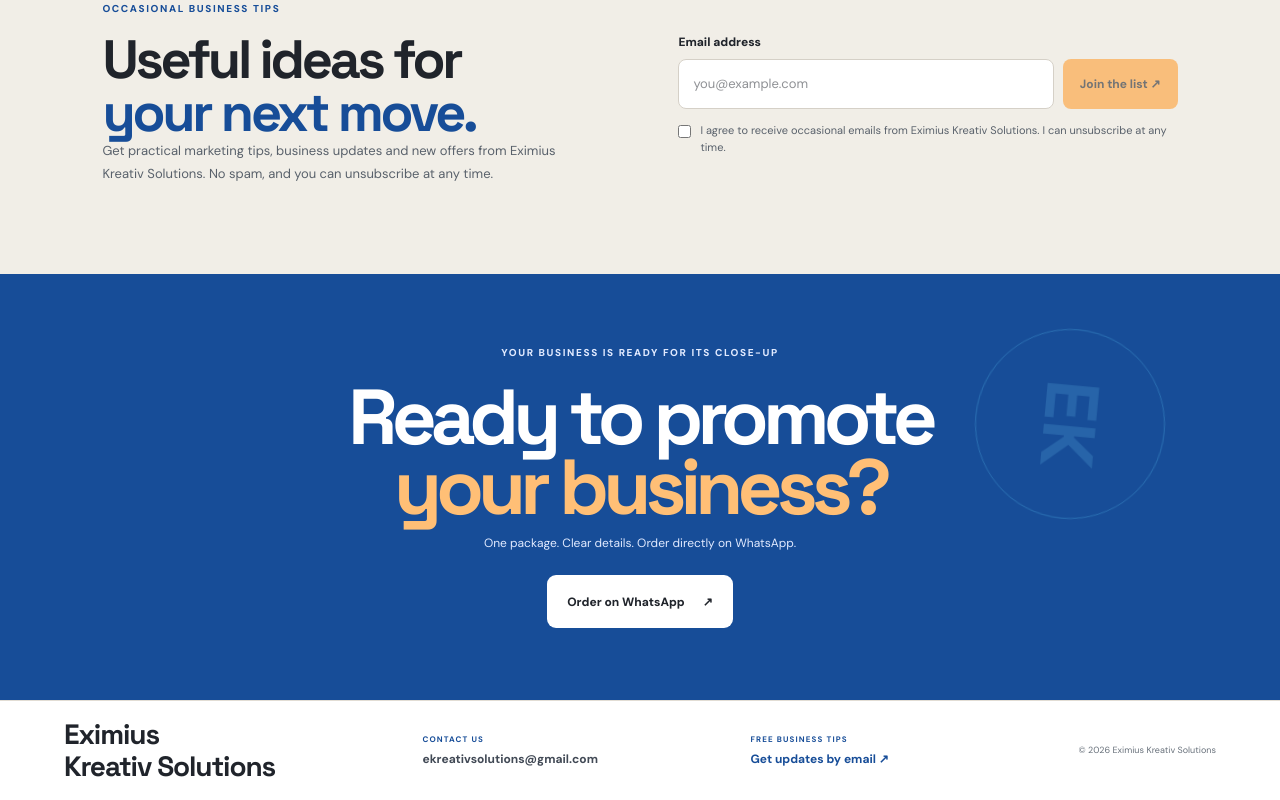
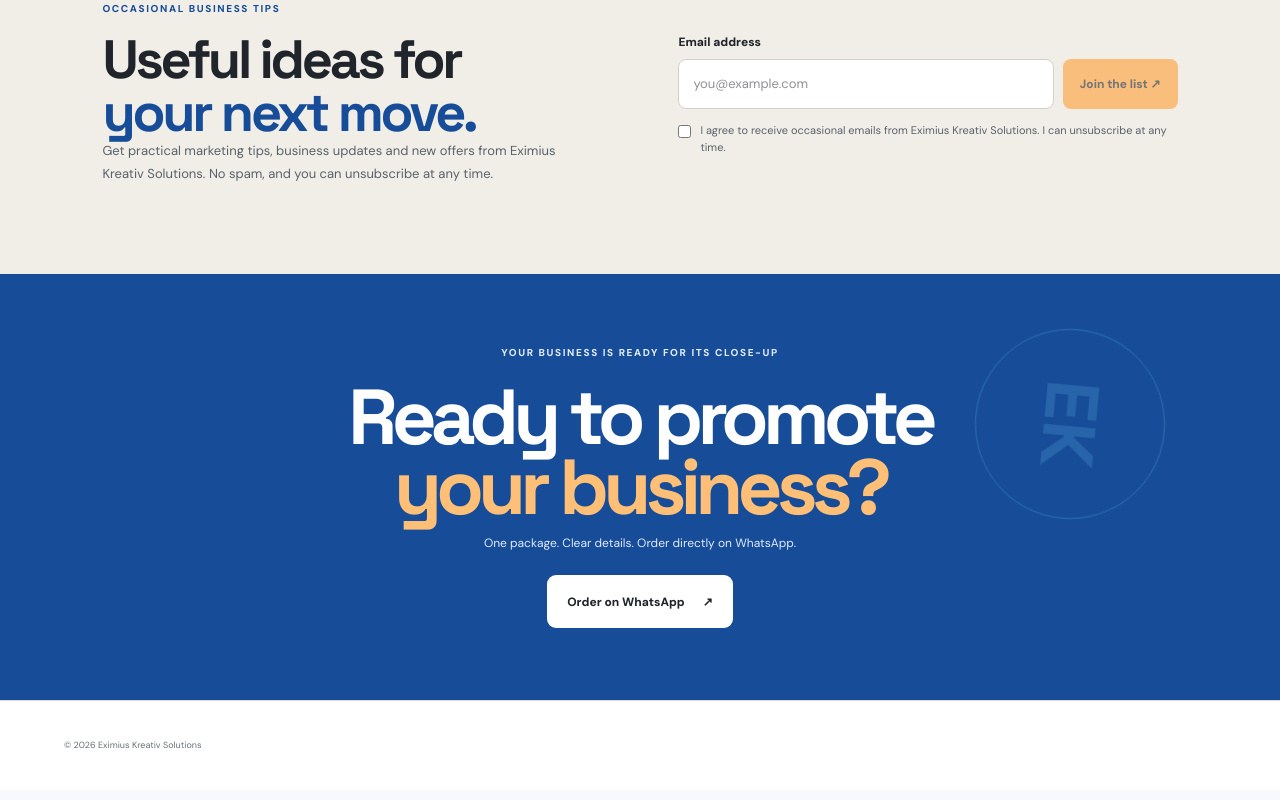
Before and after one commit to donatofaith/ekreativ-business-boost, a Next.js app: page / in a window 1280 px wide. Shown: the part 4573-5373 px from the top of the page. Built offline with nearby package versions, Linux system fonts and the light colour scheme.

Commit message:
Simplify footer to copyright only

```diff
--- a/app/page.tsx
+++ b/app/page.tsx
@@ -219,10 +219,7 @@
         <div className="studio-close-orbit" aria-hidden="true">EK</div>
       </section>
 
-      <footer className="studio-footer">
-        <a className="studio-wordmark studio-wordmark-footer studio-wordmark-image" href="#top" aria-label="Eximius Kreativ Solutions home"><span className="studio-footer-brand">Eximius<br />Kreativ Solutions</span></a>
-        <a className="studio-footer-contact" href="mailto:ekreativsolutions@gmail.com"><small>CONTACT US</small>ekreativsolutions@gmail.com</a>
-        <a className="studio-footer-newsletter" href="#newsletter"><small>FREE BUSINESS TIPS</small>Get updates by email ↗</a>
+      <footer className="studio-footer studio-footer-copyright">
         <span>© 2026 Eximius Kreativ Solutions</span>
       </footer>
       <div className="studio-mobile-cta"><a href={whatsappUrl} target="_blank" rel="noreferrer">Order on WhatsApp · ₦100,000 <span>↗</span></a></div>
```
